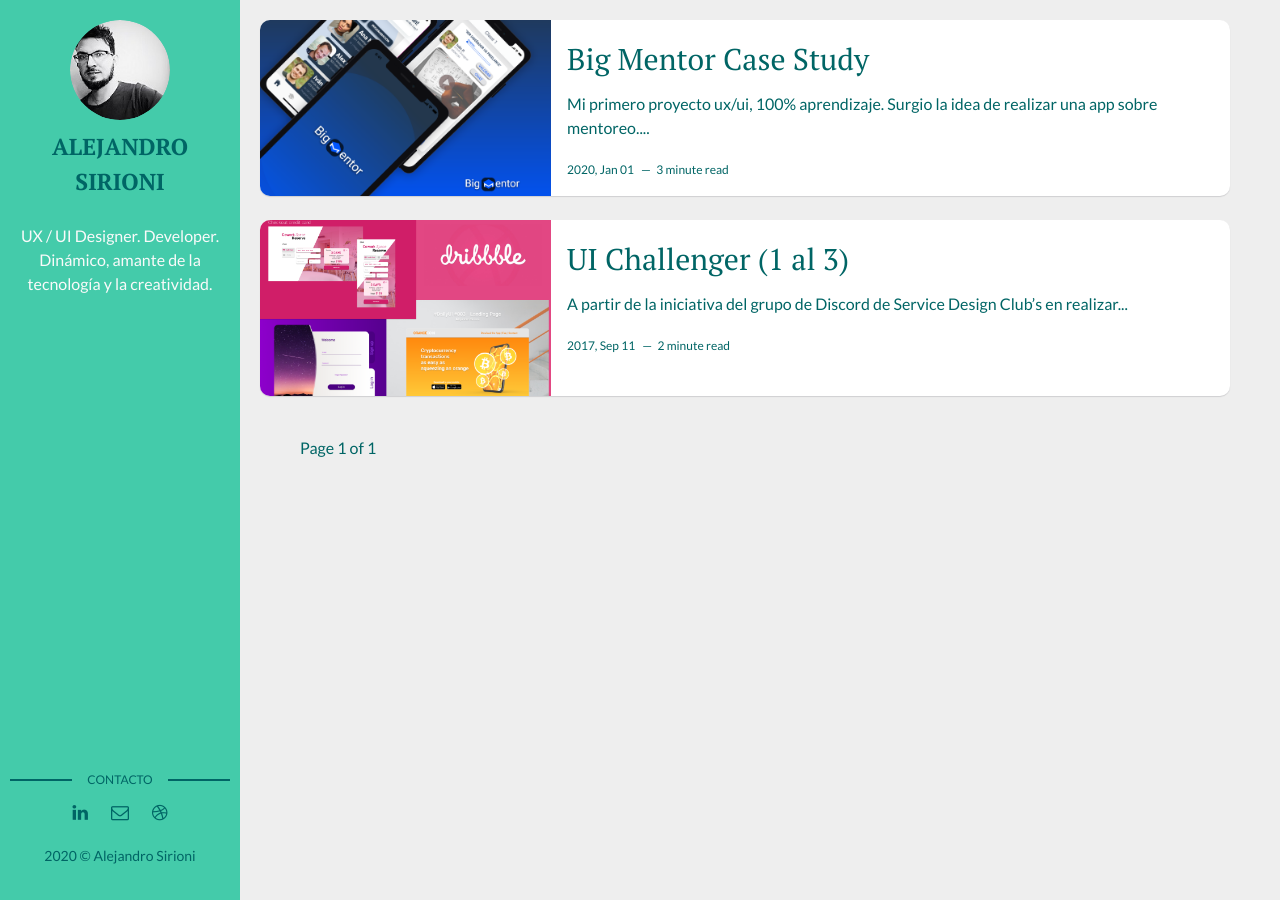
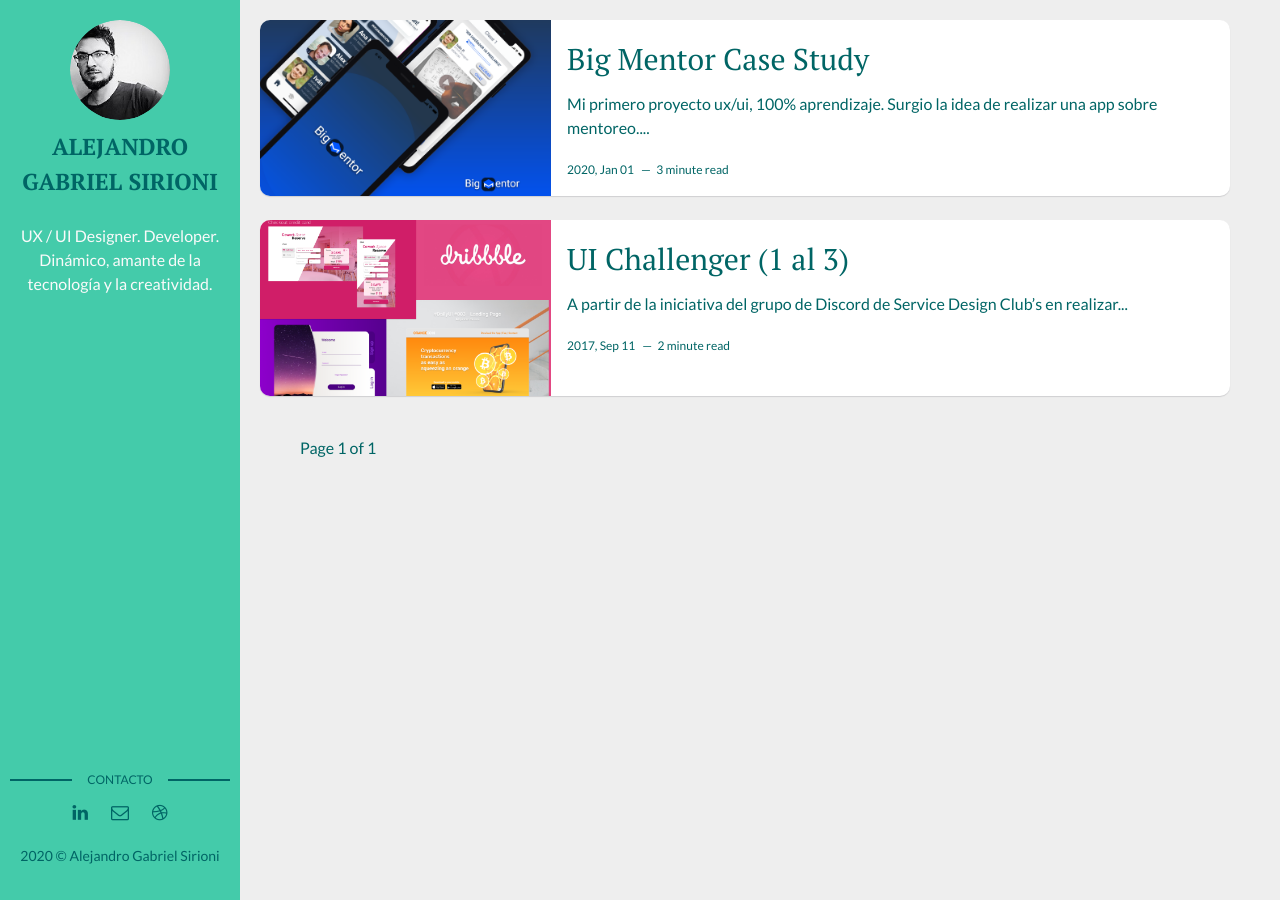
Before and after one commit to alesirioni/alesirioni.github.io, a Jekyll site: the page built from index.html, in a window 1280 px wide. Built offline with Jekyll 4.4.1, drawn with Linux system fonts in a browser that asks for light colours; the list of posts is cut into pages by our own code.

Commit message:
Update _config.yml

```diff
--- a/_config.yml
+++ b/_config.yml
@@ -9,7 +9,7 @@ url: "" # the base hostname & protocol for your site, e.g. http://example.com
 site-twitter: #if your site has a twitter account, enter it here
 
 # Author Settings
-author: Alejandro Sirioni # add your name
+author: Alejandro Gabriel Sirioni # add your name
 author-img: david-freeman.jpg # add your photo
 about-author: UX / UI Designer. Developer. Dinámico, amante de la tecnología y la creatividad.
 social-twitter: # add your Twitter handle
```
